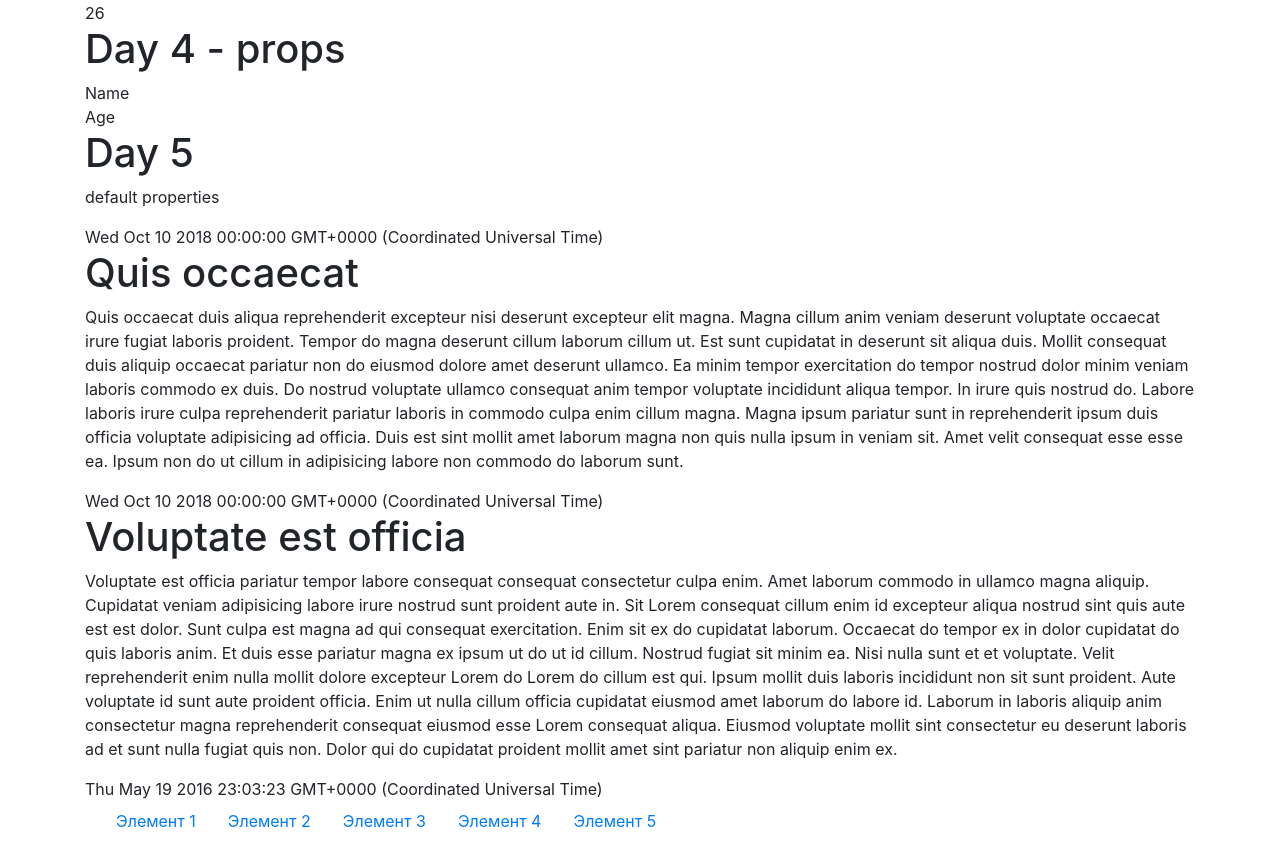
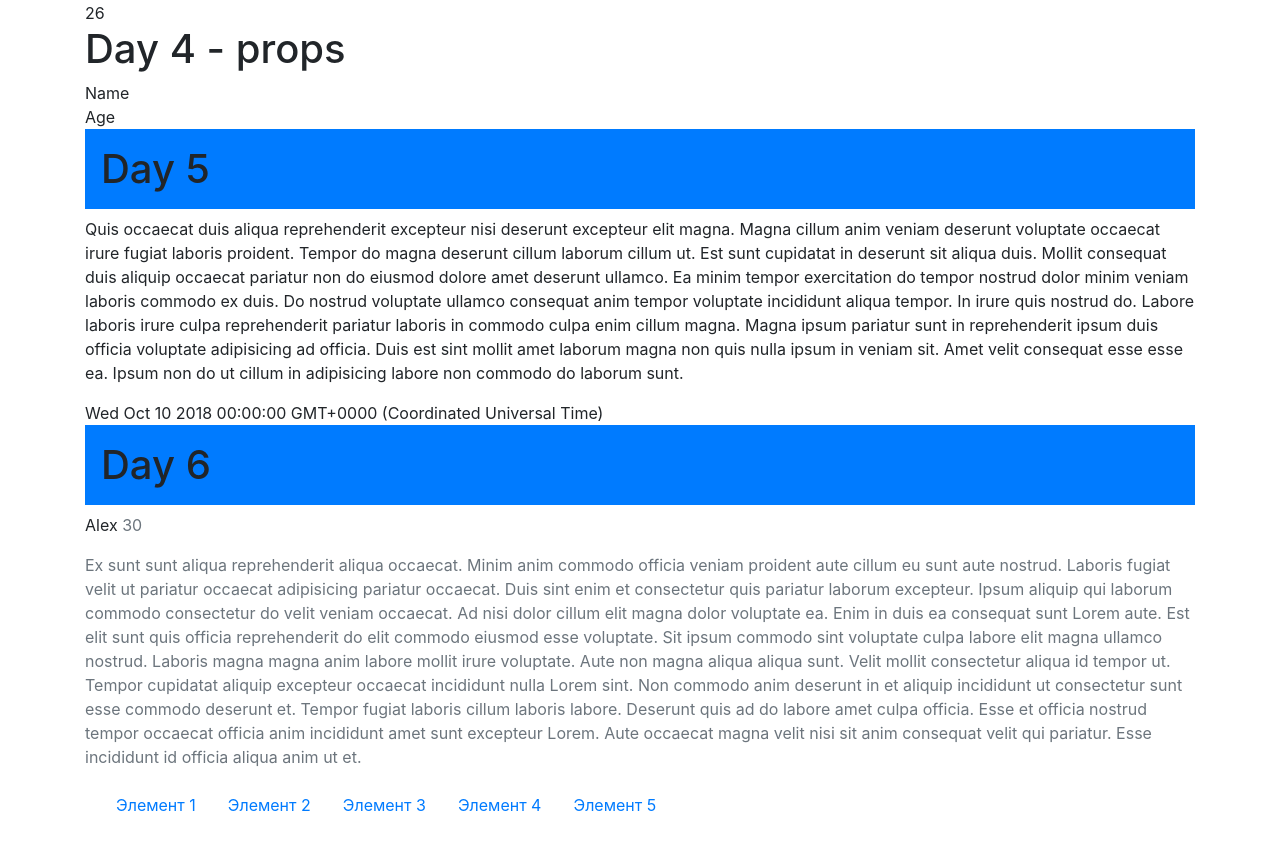
Before and after one commit to zbralex/react, a React (Create React App) app in the folder react-ui/: page / in a window 1280 px wide. Shown: the part 1600-2441 px from the top of the page. Built offline with nearby package versions, Linux system fonts and the light colour scheme.

Commit message:
day 6: repeat props, state and other, that I learned last week

```diff
--- a/react-ui/src/components/Main.jsx
+++ b/react-ui/src/components/Main.jsx
@@ -10,6 +10,7 @@ import D3 from './days/D3'
 import D3Hw from './days/D3Hw'
 import D4 from './days/D4'
 import D5 from './days/D5'
+import D6 from './days/D6'
 
 class Main extends Component {
     render() {
@@ -25,9 +26,8 @@ class Main extends Component {
                         <D3Hw />
                         <D4 name="Arthur" age="26" />
                         <D4 />
-                        <D5 header="Day 5" text="default properties"/>
-                        <D5 header={articles[1].title} text={articles[1].text} />
-                        <D5 header={articles[3].title} text={articles[3].text} date={articles[3].date}/>
+                        <D5 header="Day 5" text={articles[1].text} />
+                        <D6 name="Alex" age="30" text={articles[4].text}/>
                     </section>
                     <Footer />
                 </div>
--- a/react-ui/src/components/days/D5.jsx
+++ b/react-ui/src/components/days/D5.jsx
@@ -4,7 +4,7 @@ class D5 extends Component {
     render() {
         return (
             <div>
-                <h1 className="h1"> {this.props.header}</h1>
+                <h1 className="h1 bg-primary p-3"> {this.props.header}</h1>
                 <p className="">{this.props.text}</p>
                 <span className="">{(new Date(this.props.date).toString())}</span>
             </div>
--- /dev/null
+++ b/react-ui/src/components/days/D6.jsx
@@ -0,0 +1,16 @@
+import React, {Component} from 'react'
+
+class D6 extends Component {
+    render () {
+        const dayIsToday = 'Day 6'
+        return (
+            <div>
+                <h1 className="h1 bg-primary p-3">{dayIsToday}</h1>
+                <p>{this.props.name} <span className="text-muted">{this.props.age}</span></p>
+                <p className="text-muted">{this.props.text}</p>
+            </div>
+        )
+    }
+}
+D6.defaultProps = {name:'Ivan', age: 18}
+export default D6
```
